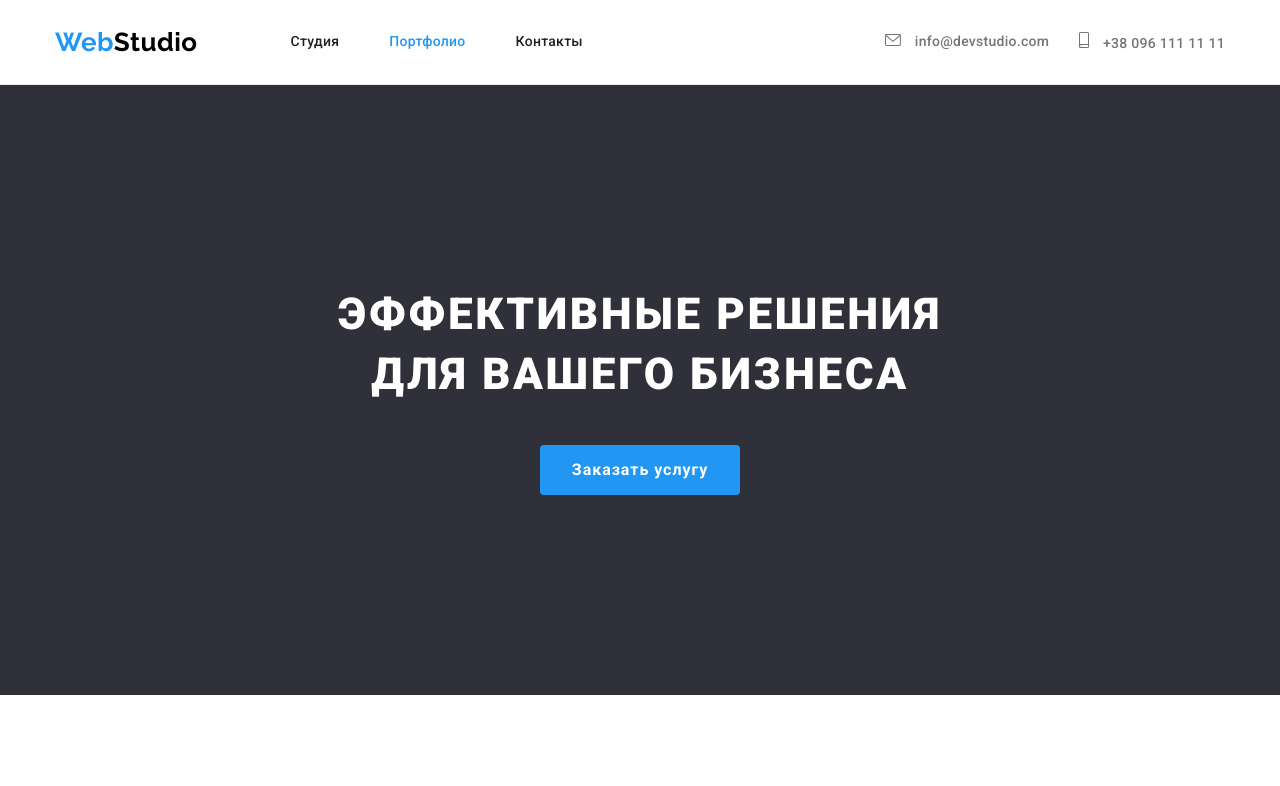
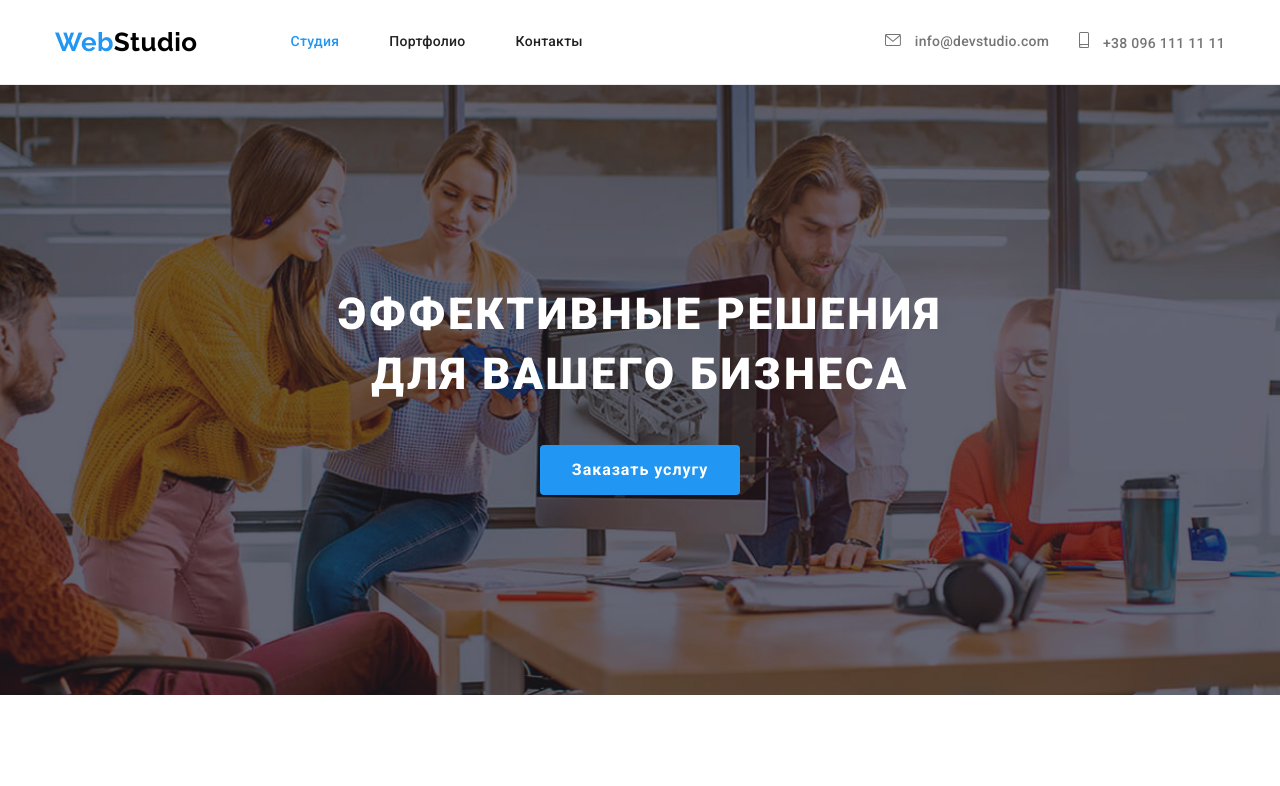
Before and after one commit to Psychedell/goit-markup-hw-04, a plain HTML site: page index.html in a window 1280 px wide. Shown: the top 786 px of the page. Drawn offline with nearby package versions, Linux system fonts and the light colour scheme.

Commit message:
bg image hero

```diff
--- a/css/styles.css
+++ b/css/styles.css
@@ -106,6 +106,7 @@ img {
     height: 12px;
     margin-right: 10px;
     fill: currentColor;
+    text-align: center;
 }
 
 .icon-smartphone {
@@ -165,6 +166,13 @@ img {
     text-align: center;
     padding-top: 200px;
     padding-bottom: 200px;
+
+    background-image: url(../images/Img-Overlay.png),
+            url(../images/bg-hero.jpg);
+    background-repeat: no-repeat;
+    background-position: center;
+    background-size: cover;
+
 }
 
 .hero-title {
--- a/index.html
+++ b/index.html
@@ -24,9 +24,11 @@
         <a href="./index.html" class="logo"><span class="logo-link">Web</span>Studio</a>
         <nav>
           <ul class="site-nav list">
-            <li class="item"><a href="./index.html" class="site-nav-link decor">Студия</a></li>
             <li class="item">
-              <a href="./portfolio.html" class="site-nav-link decor current">Портфолио</a>
+              <a href="./index.html" class="site-nav-link decor current">Студия</a>
+            </li>
+            <li class="item">
+              <a href="./portfolio.html" class="site-nav-link decor">Портфолио</a>
             </li>
             <li class="item"><a href="" class="site-nav-link decor">Контакты</a></li>
           </ul>
```
Also changed, not shown: images/Img-Overlay.png (added), images/bg-hero.jpg (added).
